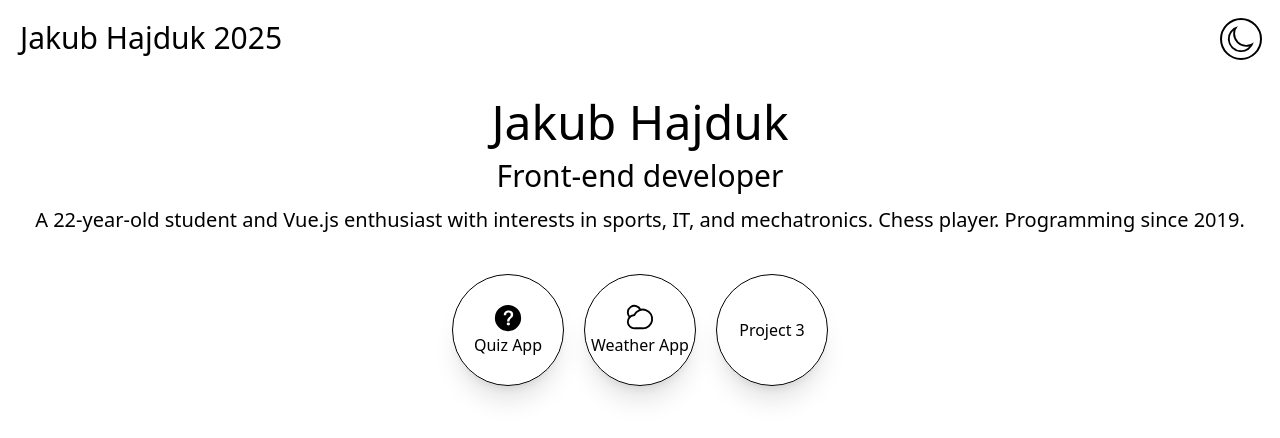
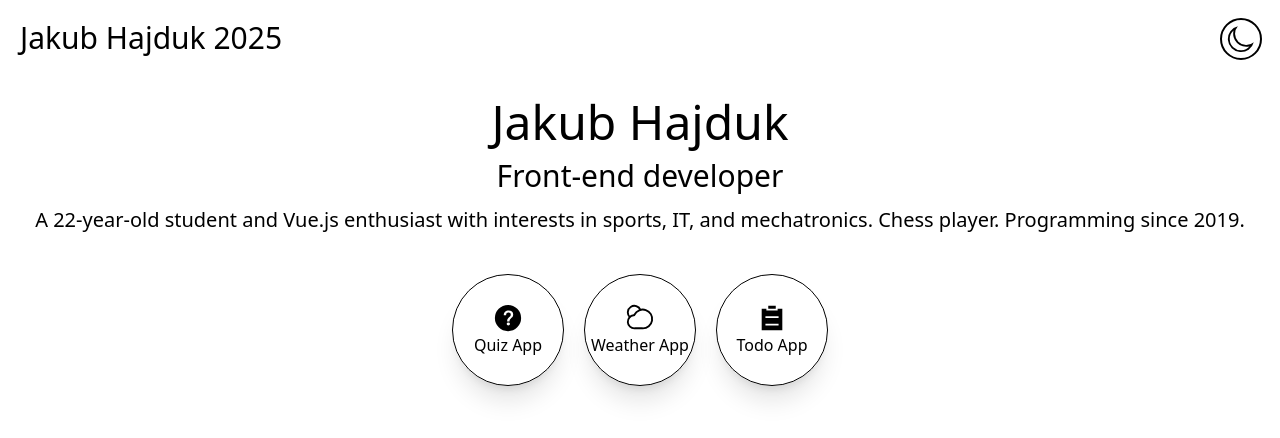
Before and after one commit to jakubhajduk53/portfolio-vue, a Vue app: page / in a window 1280 px wide. Shown: the top 438 px of the page. Built offline with nearby package versions, Linux system fonts and the light colour scheme.

Commit message:
feat: add todo to projects

```diff
--- a/src/App.vue
+++ b/src/App.vue
@@ -1,6 +1,11 @@
 <script setup lang="ts">
 import { ElIcon } from "element-plus";
-import { Moon, QuestionFilled, PartlyCloudy } from "@element-plus/icons-vue";
+import {
+  Moon,
+  QuestionFilled,
+  PartlyCloudy,
+  List,
+} from "@element-plus/icons-vue";
 import { onMounted, watch, ref } from "vue";
 
 const darkmode = ref<boolean>(false);
@@ -68,9 +73,11 @@ watch(darkmode, (newValue) => {
         </a>
         <a
           target="_blank"
-          href=""
+          href="https://to-do-app-2025.vercel.app/"
           class="flex flex-col items-center justify-center border w-28 h-28 rounded-full shadow-xl"
-          ><div>Project 3</div>
+        >
+          <el-icon size="30"><List /></el-icon>
+          <div>Todo App</div>
         </a>
       </section>
     </main>
```
